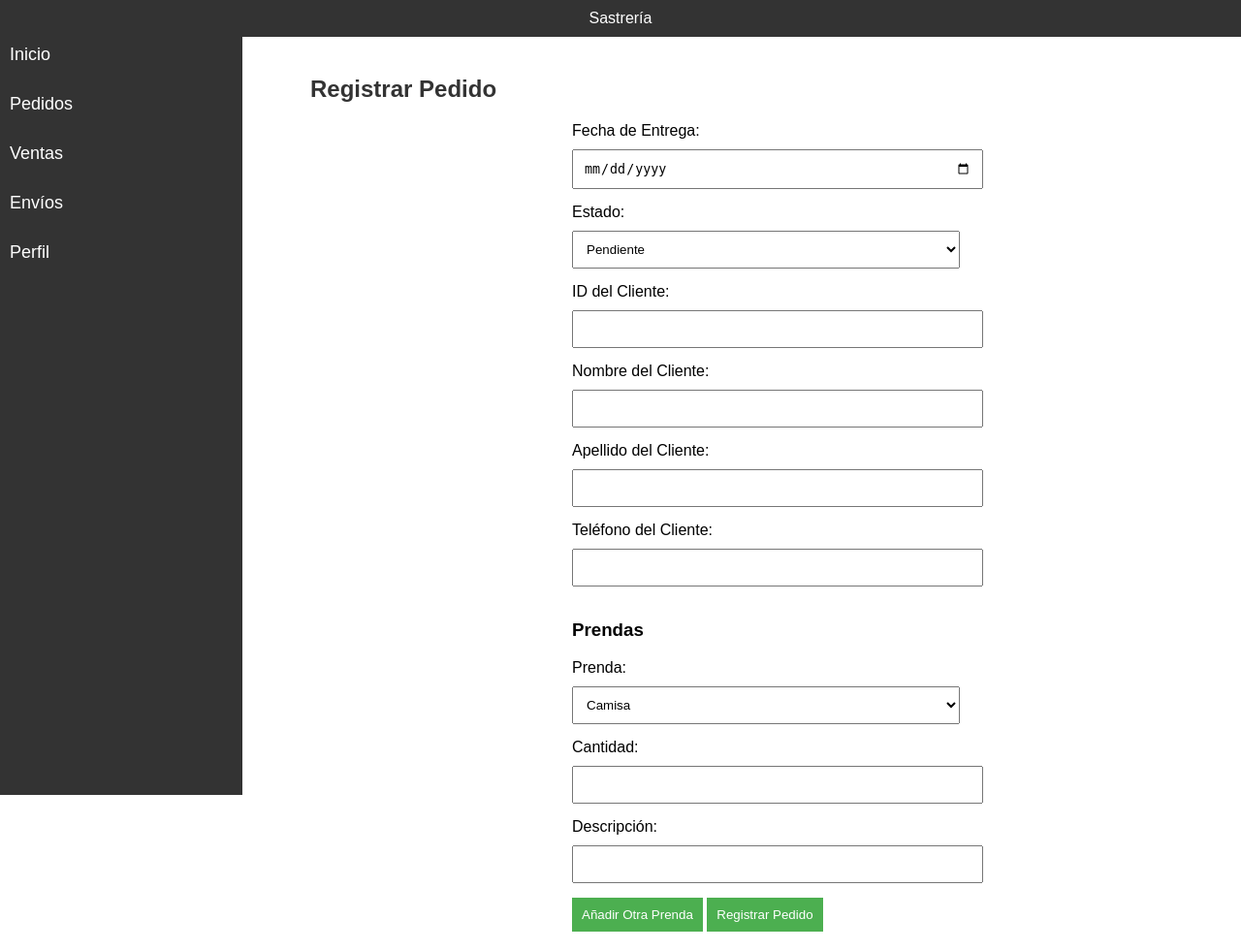
After one commit to Cdrian18/ProyectoBD1, a PHP site: page /registro_pedido.php in a window 1280 px wide. The commit adds this page. Shown: the whole page at 97% size. Run offline with PHP 8.4, Linux system fonts and the light colour scheme; the visitor is signed in with stand-in values (Sample User, id 1).

Commit message:
Visualizacion de pedidos encargados a un empleado y formulario de Pedidos y clientes

```diff
--- /dev/null
+++ b/sastre/CSS/rpStyles.css
@@ -0,0 +1,118 @@
+/* Estilos comunes para las páginas */
+
+body {
+    font-family: Arial, sans-serif;
+    margin: 0;
+    padding: 0;
+}
+
+.header {
+    background-color: #333;
+    color: #fff;
+    padding: 10px;
+    text-align: center;
+}
+
+.container {
+    display: flex;
+}
+
+/* Estilos para el menú lateral */
+.sidebar {
+    width: 250px; /* Ancho del menú lateral */
+    background-color: #333;
+    padding-top: 20px;
+    position: fixed; /* Cambiado de absolute a fixed */
+    height: 100%;
+    top: 0; /* Alinea la barra lateral en la parte superior */
+    left: 0; /* Asegura que la barra lateral esté pegada al lado izquierdo */
+}
+
+.sidebar ul {
+    list-style: none;
+    padding: 0;
+}
+
+.sidebar li {
+    margin-bottom: 10px;
+}
+
+.sidebar a {
+    text-decoration: none;
+    color: #fff;
+    font-size: 18px;
+    padding: 10px;
+    display: block;
+    transition: background-color 0.3s ease;
+}
+
+.sidebar a:hover {
+    background-color: #555;
+}
+
+
+/* Estilos para el contenido principal */
+
+.main-content {
+    flex-grow: 1;
+    padding: 20px;
+    margin-left: 300px; /* Ancho del menú lateral + un margen */
+}
+
+h1, h2 {
+    color: #333;
+}
+
+/* Estilos para el formulario de registro de pedido */
+
+form {
+    max-width: 400px;
+    margin: auto;
+}
+
+label {
+    display: block;
+    margin-bottom: 10px;
+}
+
+input, select {
+    width: 100%;
+    padding: 10px;
+    margin-bottom: 15px;
+}
+
+button {
+    background-color: #4CAF50;
+    color: white;
+    padding: 10px;
+    border: none;
+    cursor: pointer;
+}
+
+button:hover {
+    background-color: #45a049;
+}
+
+/* Estilos para la lista de pedidos */
+
+ul {
+    list-style-type: none;
+    padding: 0;
+}
+
+ul li {
+    margin-bottom: 10px;
+}
+
+.add-button {
+    display: inline-block;
+    padding: 10px;
+    background-color: #4CAF50;
+    color: #fff;
+    text-decoration: none;
+    margin-top: 10px;
+}
+
+.add-button:hover {
+    background-color: #45a049;
+}
--- a/sastre/main.php
+++ b/sastre/main.php
@@ -37,7 +37,7 @@ $nombreEmpleado = $_SESSION['nombreEmpleado'];
         <!-- Menú lateral -->
         <nav class="sidebar">
             <ul>
-                <li><a href="pagina_principal.php">Inicio</a></li>
+                <li><a href="main.php">Inicio</a></li>
                 <li><a href="pedidos.php">Pedidos</a></li>
                 <li><a href="ventas.php">Ventas</a></li>
                 <li><a href="envios.php">Envíos</a></li>
@@ -47,7 +47,7 @@ $nombreEmpleado = $_SESSION['nombreEmpleado'];
 
         <!-- Contenido principal -->
         <div class="main-content">
-            <h1>Bienvenido, <?php echo $nombreEmpleado; ?></h1>
+            <h1>Bienvenido(a), <?php echo $nombreEmpleado; ?></h1>
             <!-- Contenido de la sección principal -->
         </div>
     </div>
--- /dev/null
+++ b/sastre/registro_pedido.php
@@ -0,0 +1,187 @@
+<?php
+include_once "conexion.php";
+include_once "sesion.php";
+
+// Verificar si no hay una sesión de empleado iniciada
+if (!isset($_SESSION['idEmpleado'])) {
+    header("Location: login.php");
+    exit();
+}
+
+// Obtener el nombre del empleado de la sesión
+$nombreEmpleado = $_SESSION['nombreEmpleado'];
+
+// Lógica para procesar el formulario de registro de pedido
+if ($_SERVER["REQUEST_METHOD"] == "POST") {
+    // Obtener datos del formulario
+    $fecha_entrega = $_POST['fecha_entrega'];
+    $estado = $_POST['estado'];
+    $id_cliente = $_POST['id_cliente'];
+    $nombre_cliente = $_POST['nombre_cliente'];
+    $apellido_cliente = $_POST['apellido_cliente'];
+    $telefono_cliente = $_POST['telefono_cliente'];
+
+    // Validar los datos según tus necesidades
+
+    // Insertar el nuevo cliente o actualizar si ya existe
+    $sql_insert_cliente = "INSERT INTO Clientes (id_Cliente, nombre, apellido)
+                           VALUES ('$id_cliente', '$nombre_cliente', '$apellido_cliente')
+                           ON DUPLICATE KEY UPDATE nombre = '$nombre_cliente', apellido = '$apellido_cliente'";
+
+    if ($conn->query($sql_insert_cliente) === TRUE) {
+        // Obtener o actualizar el ID del cliente
+        $sql_get_cliente_id = "SELECT id_Cliente FROM Clientes WHERE id_Cliente = '$id_cliente'";
+        $result_cliente_id = $conn->query($sql_get_cliente_id);
+
+        if ($result_cliente_id->num_rows > 0) {
+            $row_cliente = $result_cliente_id->fetch_assoc();
+            $id_cliente = $row_cliente['id_Cliente'];
+
+            $sql_insert_telefono = "INSERT INTO Telefono (telefono, Clientes_id_cliente)
+                                    VALUES ('$telefono_cliente', '$id_cliente')
+                                    ON DUPLICATE KEY UPDATE telefono = '$telefono_cliente'";
+
+            $conn->query($sql_insert_telefono);
+
+            // Insertar el nuevo pedido en la base de datos
+            $sql_insert_pedido = "INSERT INTO Pedidos (fecha_entrega, estado, idCliente)
+                                 VALUES ('$fecha_entrega', '$estado', '$id_cliente')";
+
+            if ($conn->query($sql_insert_pedido) === TRUE) {
+                $id_nuevo_pedido = $conn->insert_id;
+
+    // Obtener datos de la prenda
+    $id_prenda = $_POST['prenda'];
+    $cantidad = $_POST['cantidad'];
+    $descripcion = $_POST['descripcion_prenda'];
+
+    // Insertar el detalle del pedido en la base de datos
+    $sql_insert_detalle_pedido = "INSERT INTO Detalles_Pedido (cantidad, Pedidos_id_Pedido, Prendas_id_Prenda, descripcion)
+                                 VALUES ('$cantidad', '$id_nuevo_pedido', '$id_prenda','$descripcion')";
+
+    if ($conn->query($sql_insert_detalle_pedido) === TRUE) {
+    } else {
+        echo "Error al insertar detalles del pedido: " . $conn->error;
+    }
+
+
+                // Insertar el registro en la tabla Trabajo_Empleado
+                $sql_insert_trabajo = "INSERT INTO Trabajo_Empleado (Pedidos_id_pedido, Empleados_id_empleado)
+                                      VALUES ('$id_nuevo_pedido', {$_SESSION['idEmpleado']})";
+
+                $conn->query($sql_insert_trabajo);
+
+                echo "Pedido registrado con éxito";
+            } else {
+                echo "Error al registrar el pedido: " . $conn->error;
+            }
+        } else {
+            echo "Error al obtener el ID del cliente: " . $conn->error;
+        }
+    } else {
+        echo "Error al insertar el cliente: " . $conn->error;
+    }
+}
+
+// Cerrar la conexión
+$conn->close();
+?>
+
+
+
+<!DOCTYPE html>
+<html lang="es">
+
+<head>
+    <meta charset="UTF-8">
+    <meta name="viewport" content="width=device-width, initial-scale=1.0">
+    <link rel="stylesheet" href="CSS/rpStyles.css"> <!-- Asegúrate de tener el archivo de estilos correcto -->
+    <title>Registrar Pedido</title>
+</head>
+
+<body>
+
+    <div class="header">
+        <div class="logo">Sastrería</div>
+    </div>
+
+    <div class="container">
+        <!-- Menú lateral -->
+        <nav class="sidebar">
+            <ul>
+                <li><a href="main.php">Inicio</a></li>
+                <li><a href="pedidos.php">Pedidos</a></li>
+                <li><a href="ventas.php">Ventas</a></li>
+                <li><a href="envios.php">Envíos</a></li>
+                <li><a href="perfil.php">Perfil</a></li>
+            </ul>
+        </nav>
+
+        <!-- Contenido principal -->
+        <div class="main-content">
+
+            <h2>Registrar Pedido</h2>
+            <form action="<?php echo $_SERVER['PHP_SELF']; ?>" method="post">
+                <label for="fecha_entrega">Fecha de Entrega:</label>
+                <input type="date" id="fecha_entrega" name="fecha_entrega" required>
+
+                <label for="estado">Estado:</label>
+                <select id="estado" name="estado">
+                    <option value="Pendiente">Pendiente</option>
+                    <option value="En proceso">En proceso</option>
+                    <option value="Entregado">Entregado</option>
+                </select>
+
+                <!-- Agregar campos para el cliente -->
+                <label for="id_cliente">ID del Cliente:</label>
+                <input type="text" id="id_cliente" name="id_cliente" required>
+
+                <label for="nombre_cliente">Nombre del Cliente:</label>
+                <input type="text" id="nombre_cliente" name="nombre_cliente" required>
+
+                <label for="apellido_cliente">Apellido del Cliente:</label>
+                <input type="text" id="apellido_cliente" name="apellido_cliente" required>
+
+                <label for="telefono_cliente">Teléfono del Cliente:</label>
+                <input type="text" id="telefono_cliente" name="telefono_cliente" required>
+
+                <!-- Sección para añadir prendas al pedido -->
+                <h3>Prendas</h3>
+                <div class="prendas-section">
+                    <!-- Dropdown para seleccionar la prenda -->
+                    <label for="prenda">Prenda:</label>
+                    <select id="prenda" name="prenda">
+                        <option value="1">Camisa</option>
+                        <option value="2">Pantalón</option>
+                        <option value="3">Vestido</option>
+                    </select>
+
+                    <!-- Campo para la cantidad de prendas -->
+                    <label for="cantidad">Cantidad:</label>
+                    <input type="number" id="cantidad" name="cantidad" min="1" required>
+
+                    <!-- Campo para la descripción de la prenda -->
+                    <label for="descripcion_prenda">Descripción:</label>
+                    <input type="text" id="descripcion_prenda" name="descripcion_prenda" required>
+                </div>
+
+                <!-- Botón para añadir más prendas -->
+                <button type="button" id="addPrenda">Añadir Otra Prenda</button>
+
+                <button type="submit">Registrar Pedido</button>
+            </form>
+        </div>
+    </div>
+
+    <script>
+        // Script para añadir dinámicamente más campos de prendas
+        document.getElementById('addPrenda').addEventListener('click', function () {
+            var prendasSection = document.querySelector('.prendas-section');
+            var nuevaPrenda = prendasSection.cloneNode(true);
+            prendasSection.parentNode.appendChild(nuevaPrenda);
+        });
+    </script>
+
+</body>
+
+</html>
--- a/sastre/sesion.php
+++ b/sastre/sesion.php
@@ -10,4 +10,5 @@ if (!isset($_SESSION['idEmpleado'])) {
 
 // Obtener el nombre del empleado de la sesión
 $nombreEmpleado = $_SESSION['nombreEmpleado'];
+$idEmpleado = $_SESSION['idEmpleado'];
 ?>
```
Also changed, not shown: sastre/CSS/PedidosStyles.css (+76 -62 lines), sastre/pedidos.php (+65 -67 lines).
